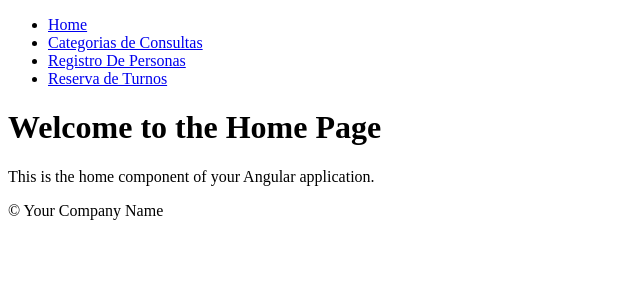
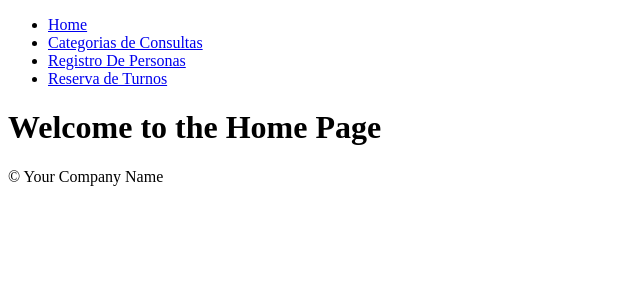
Before and after one commit to IvanWeissVanDerPolGH/FE_TP, an Angular app in the folder patient-tracking-system/: page / in a window 1280 px wide. Shown: the top 300 px of the page, without its empty margins (0-640 px from the left). Built offline with nearby package versions, Linux system fonts and the light colour scheme.

Commit message:
no console log

```diff
--- a/patient-tracking-system/src/app/components/home/home.component.html
+++ b/patient-tracking-system/src/app/components/home/home.component.html
@@ -1,4 +1,3 @@
 <div class="home">
   <h1>Welcome to the Home Page</h1>
-  <p>This is the home component of your Angular application.</p>
 </div>
--- a/patient-tracking-system/src/app/components/reserva-de-turnos/reserva-de-turnos.component.ts
+++ b/patient-tracking-system/src/app/components/reserva-de-turnos/reserva-de-turnos.component.ts
@@ -84,7 +84,6 @@ export class ReservaDeTurnosComponent implements OnInit {
       this.reservaService.addReserva(nuevaReserva).subscribe(() => {
         // Reload the reservations with filters applied
         this.applyFilters();
-        console.log(nuevaReserva);
       });
 
       }
```
